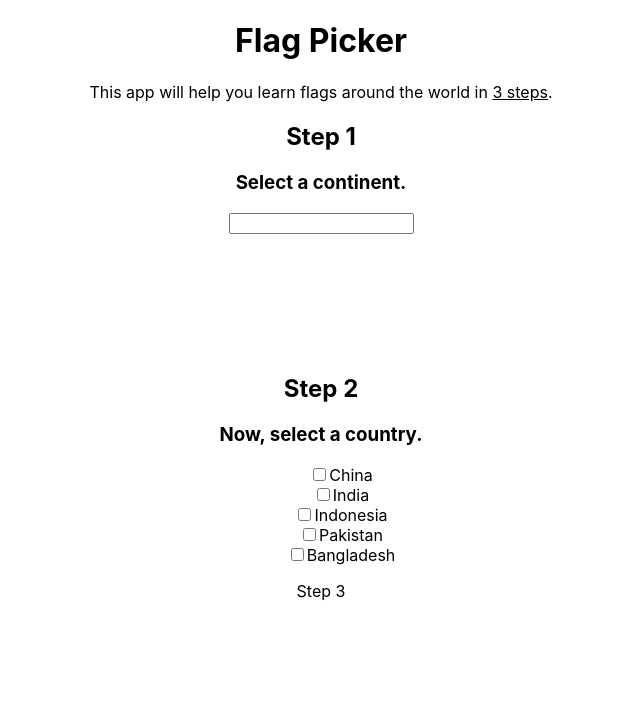
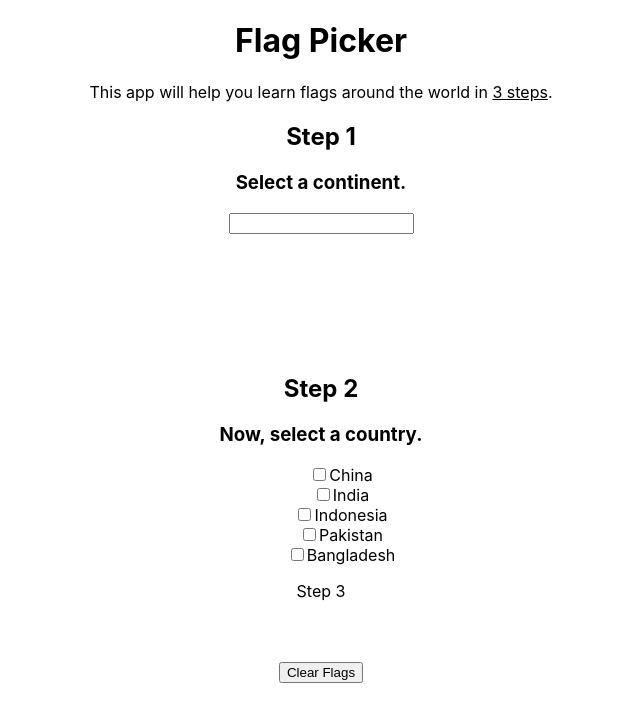
Before and after one commit to robertbglaser/flagpicker, a React (Create React App) app: page / in a window 1280 px wide. Shown: the top 722 px of the page, without its empty margins (319-959 px from the left). Built offline with nearby package versions, Linux system fonts and the light colour scheme.

Commit message:
added clear functionality

```diff
--- a/src/Step2.js
+++ b/src/Step2.js
@@ -10,7 +10,7 @@ export default class Step2 extends Component {
       listOCountries:[],
       countrySelected: "",
       arrOfFlags:[],
-      isChecked: false,
+      clearFlagArry:[],
 
     }
   };
@@ -53,6 +53,13 @@ export default class Step2 extends Component {
       this.setState({arrOfFlags: flagArr});
 
   }
+
+
+  handleClearFlags =() => {
+    this.setState({arrOfFlags: this.state.clearFlagArry});
+  }
+
+
   render() {
 
 
@@ -91,8 +98,12 @@ export default class Step2 extends Component {
         <div>
           <label>Step 3</label><br/>
           {flagString}
+          <br/>
+          <br/>
+          <br/>
+        </div>
 
-        </div>
+        <button onClick={this.handleClearFlags}>Clear Flags</button>
       </div>
 
     )
```
